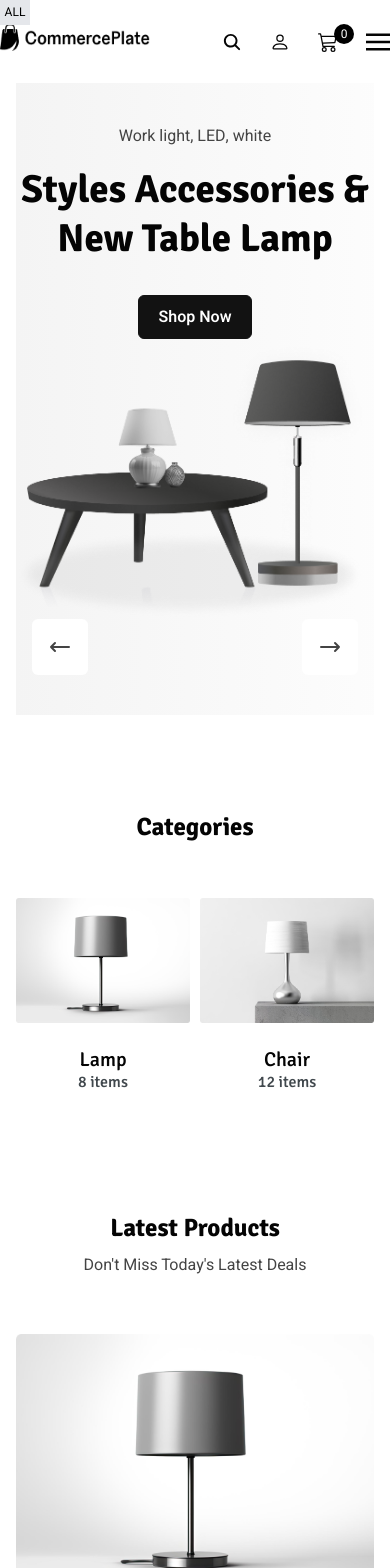
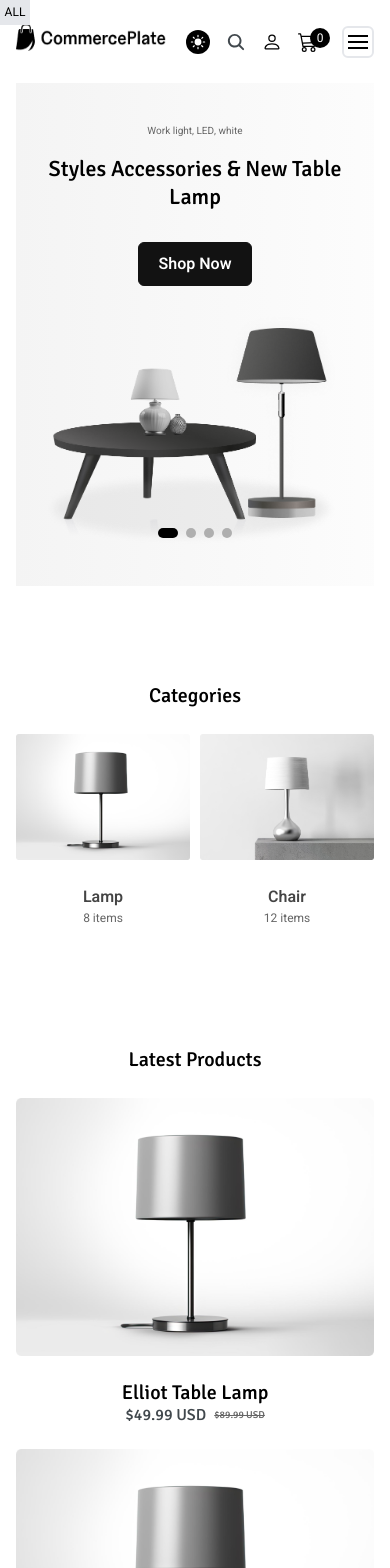
Before and after one commit to tfmurad/commerceplate, a Next.js app: page / in a window 390 px wide. Shown: the top 1568 px of the page. Built offline with nearby package versions, Linux system fonts and the light colour scheme; what tailwind-bootstrap-grid would draw is missing.

Commit message:
header and bannder modified

```diff
--- a/src/app/page.tsx
+++ b/src/app/page.tsx
@@ -1,6 +1,7 @@
 /* eslint-disable react/no-unescaped-entities */
 import CategoriesSlider from "@/components/CategoriesSlider";
 import HeroSlider from "@/components/HeroSlider";
+import SectionTitle from "@/components/SectionTitle";
 import ImageFallback from "@/helpers/ImageFallback";
 import { getListPage } from "@/lib/contentParser";
 import CallToAction from "@/partials/CallToAction";
@@ -60,7 +61,7 @@ const Home = () => {
       <SeoMeta />
       <section>
         <div className="container">
-          <div className="bg-gradient relative py-10">
+          <div className="bg-gradient py-10">
             <HeroSlider content={banner} />
           </div>
         </div>
@@ -69,16 +70,15 @@ const Home = () => {
       {/* category section  */}
       <section className="section">
         <div className="container">
-          <h3 className="text-center mb-14">Categories</h3>
+          <SectionTitle title="Categories" />
           <CategoriesSlider categories={categories} />
         </div>
       </section>
 
       {/* Latest Products section  */}
       <section>
-        <div className="container-sm text-center">
-          <h3 className="mb-2">Latest Products</h3>
-          <p className="text-5 mb-14">Don't Miss Today's Latest Deals</p>
+        <div className="container-sm">
+          <SectionTitle title="Latest Products" subtitle="Don't Miss Today's Latest Deals" />
 
           <div className="row mb-6">
             {Array.from({ length: 8 }).map((_, index) => (
@@ -95,14 +95,14 @@ const Home = () => {
                 />
                 <div className="p-6 text-center">
                   <h5>Elliot Table Lamp</h5>
-                  <div className="flex justify-center gap-2">
+                  <div className="flex justify-center items-center gap-2">
                     <h6 className="text-light">$49.99 USD</h6>
-                    <h6 className="text-light line-through">$89.99 USD</h6>
+                    <h6 className="text-lunar line-through text-xxs md:text-base">$89.99 USD</h6>
                   </div>
                 </div>
               </div>
             ))}
-          </div>
+            S</div>
 
           <div className="mx-auto">
             <Link className="btn btn-primary" href={""}>
--- a/src/config/theme.json
+++ b/src/config/theme.json
@@ -6,13 +6,14 @@
         "body": "#fff",
         "border": "#eaeaea",
         "theme_light": "#f2f2f2",
-        "theme_dark": ""
+        "theme_dark": "#000",
+        "swiper_bullet": "#AFAFAF"
       },
       "text_color": {
-        "default": "#444444",
-        "dark": "#040404",
+        "default": "#444",
+        "dark": "#000",
         "light": "#41484D",
-        "lunar": "#666666"
+        "lunar": "#666"
       }
     },
     "darkmode": {
@@ -21,12 +22,14 @@
         "body": "#1c1c1c",
         "border": "#3E3E3E",
         "theme_light": "#222222",
-        "theme_dark": ""
+        "theme_dark": "",
+        "swiper_bullet": "#AFAFAF"
       },
       "text_color": {
         "default": "#B4AFB6",
         "dark": "#fff",
-        "light": "#B4AFB6"
+        "light": "#B4AFB6",
+        "lunar": "#DDD"
       }
     }
   },
--- a/src/layouts/components/CategoriesSlider.tsx
+++ b/src/layouts/components/CategoriesSlider.tsx
@@ -12,11 +12,17 @@ import { Swiper, SwiperSlide } from "swiper/react";
 
 const CategoriesSlider = ({ categories }: { categories: any }) => {
 	const [_, setInit] = useState(false);
+	const [isHovered, setIsHovered] = useState(false);
 
 	const prevRef = useRef(null);
 	const nextRef = useRef(null);
 
 	return (
+		<div
+			className="relative"
+			onMouseEnter={() => setIsHovered(true)}
+			onMouseLeave={() => setIsHovered(false)}
+		>
 			<Swiper
 				modules={[Pagination, Navigation]}
 				// navigation={true}
@@ -40,6 +46,7 @@ const CategoriesSlider = ({ categories }: { categories: any }) => {
 				navigation={{
 					prevEl: prevRef.current,
 					nextEl: nextRef.current,
+					lockClass: 'lock'
 				}}
 				//trigger a re-render by updating the state on swiper initialization
 				onInit={() => setInit(true)}
@@ -57,18 +64,22 @@ const CategoriesSlider = ({ categories }: { categories: any }) => {
 								alt="category image"
 							/>
 							<div className="p-6">
-							<h5>{item.name}</h5>
-							<h6 className="text-light">{item.itemCount} items</h6>
+								<p className='md:text-[32px] font-bold'>{item.name}</p>
+								<p className="text-lunar text-xs font-medium md:text-2xl">{item.itemCount} items</p>
 							</div>
 						</div>
 					</SwiperSlide>
 				))}
 
-			<div className='hidden md:flex justify-between w-full absolute top-[33%] z-10 px-4'>
+				<div
+					className={`hidden md:flex justify-between w-full absolute top-[33%] z-10 px-4 text-dark ${isHovered ? 'opacity-100 transition-opacity duration-300 ease-in-out' : 'opacity-0 transition-opacity duration-300 ease-in-out'
+						}`}
+				>
 					<div ref={prevRef} className="p-2 lg:p-4 rounded-md bg-body cursor-pointer"><HiOutlineArrowNarrowLeft size={24} /></div>
 					<div ref={nextRef} className="p-2 lg:p-4 rounded-md bg-body cursor-pointer"><HiOutlineArrowNarrowRight size={24} /></div>
 				</div>
 			</Swiper>
+		</div>
 	)
 }
 
--- a/src/layouts/components/HeroSlider.tsx
+++ b/src/layouts/components/HeroSlider.tsx
@@ -2,56 +2,63 @@
 import ImageFallback from "@/helpers/ImageFallback";
 import { markdownify } from "@/lib/utils/textConverter";
 import Link from "next/link";
-import { useRef, useState } from "react";
-import { HiOutlineArrowNarrowLeft, HiOutlineArrowNarrowRight } from "react-icons/hi";
 // Import Swiper styles
-import "swiper/css";
-import "swiper/css/navigation";
-import "swiper/css/pagination";
-import { Navigation, Pagination } from "swiper/modules";
+import 'swiper/css';
+import 'swiper/css/pagination';
+// import required modules
+import { Pagination } from 'swiper/modules';
 import { Swiper, SwiperSlide } from "swiper/react";
 
 const HeroSlider = ({ content }: { content: any }) => {
   //Add a state that will trigger a re-render later
-  const [_, setInit] = useState(false);
+  // const [_, setInit] = useState(false);
 
-  const prevRef = useRef(null);
-  const nextRef = useRef(null);
+  // const prevRef = useRef(null);
+  // const nextRef = useRef(null);
+
+  // const pagination = {
+  //   clickable: true,
+  // };
 
   return (
     <>
       <Swiper
-        modules={[Pagination, Navigation]}
-        //assign the refs to the swiper navigation buttons
-        navigation={{
-          prevEl: prevRef.current,
-          nextEl: nextRef.current,
-        }}
-        //trigger a re-render by updating the state on swiper initialization
-        onInit={() => setInit(true)}
+        // modules={[Pagination, Navigation]}
+        // //assign the refs to the swiper navigation buttons
+        // pagination={true}
+        // navigation={{
+        //   prevEl: prevRef.current,
+        //   nextEl: nextRef.current,
+        // }}
+        // //trigger a re-render by updating the state on swiper initialization
+        // onInit={() => setInit(true)}
+        pagination={{ clickable: true, bulletClass: 'banner-pagination-bullet', bulletActiveClass: 'banner-pagination-bullet-active' }}
+        modules={[Pagination]}
       >
         {content.map((item: any, index: number) => (
           <SwiperSlide key={index}>
-            <div className="row items-center md:px-[100px]">
+            <div className="row items-center px-7 lg:px-[100px]">
               <div className="sm:col-12 md:col-6">
                 <div className="text-center">
-                  <p
-                    className="mb-4"
-                    dangerouslySetInnerHTML={markdownify(item.content ?? "")}
-                  />
+                  {
+                    item?.content && <p
+                      className="mb-4 text-lunar dark:text-darkmode-lunar font-medium text-xxs md:text-xl"
+                      dangerouslySetInnerHTML={markdownify(item.content)}
+                    />
+                  }
                   <h1
-                    className="mb-8"
+                    className="mb-8 text-[22px] lg:text-[56px]"
                     dangerouslySetInnerHTML={markdownify(item.title)}
                   />
                   {item.button!.enable && (
-                    <Link className="btn btn-primary" href={item.button!.link}>
+                    <Link className="btn lg:btn-lg btn-primary" href={item.button!.link}>
                       {item.button!.label}
                     </Link>
                   )}
                 </div>
               </div>
 
-              <div className="sm:col-12 md:col-6">
+              <div className="sm:col-12 md:col-6 mt-6 md:mt-0">
                 {item.image && (
                   <ImageFallback
                     src={item.image}
@@ -67,10 +74,10 @@ const HeroSlider = ({ content }: { content: any }) => {
           </SwiperSlide>
         ))}
 
-        <div className="flex justify-between lg:justify-normal gap-4 mx-4">
+        {/* <div className="flex justify-between lg:justify-normal gap-4 mx-4 text-dark">
           <div ref={prevRef} className="p-4 rounded-md bg-body cursor-pointer"><HiOutlineArrowNarrowLeft size={24} /></div>
           <div ref={nextRef} className="p-4 rounded-md bg-body cursor-pointer"><HiOutlineArrowNarrowRight size={24} /></div>
-        </div>
+        </div> */}
       </Swiper>
     </>
   );
--- /dev/null
+++ b/src/layouts/components/SectionTitle.tsx
@@ -0,0 +1,11 @@
+
+const SectionTitle = ({ title, subtitle }: { title: string, subtitle?: string }) => {
+	return (
+		<div className="text-center">
+			<h3 className="mb-6 md:mb-3 text-xl md:text-5xl">{title}</h3>
+			<p className="hidden md:block text-xl mb-14">{subtitle}</p>
+		</div>
+	)
+}
+
+export default SectionTitle
--- a/src/layouts/partials/Footer.tsx
+++ b/src/layouts/partials/Footer.tsx
@@ -36,7 +36,7 @@ const Footer = () => {
         <div className="container flex flex-col md:flex-row justify-between items-center text-light dark:text-darkmode-light">
           <ul>
             {menu.footerCopyright.map((menu) => (
-              <li className="nav-link inline-block text-light" key={menu.name}>
+              <li className="nav-link inline-block text-text" key={menu.name}>
                 <Link href={menu.url}>{menu.name}</Link>
               </li>
             ))}
--- a/src/layouts/partials/Header.tsx
+++ b/src/layouts/partials/Header.tsx
@@ -1,15 +1,14 @@
 "use client";
 
 import Logo from "@/components/Logo";
+import ThemeSwitcher from "@/components/ThemeSwitcher";
 import config from "@/config/config.json";
 import menu from "@/config/menu.json";
-import ImageFallback from "@/helpers/ImageFallback";
 import Link from "next/link";
 import { usePathname } from "next/navigation";
 import React, { useEffect, useState } from "react";
 import { BsCart3, BsPerson } from "react-icons/bs/index.js";
 import { IoSearch } from "react-icons/io5/index.js";
-import flag from "/public/images/flag.png";
 
 //  child navigation link interface
 export interface IChildNavigationLink {
@@ -38,6 +37,7 @@ const Header = () => {
     window.scroll(0, 0);
   }, [pathname]);
 
+  // shadow on scroll down
   useEffect(() => {
     const handleScroll = () => {
       if (window.scrollY > 0) {
@@ -55,10 +55,10 @@ const Header = () => {
 
   return (
     <header
-      className={`header z-30 ${settings.sticky_header && "sticky top-0"} ${navbarShadow ? "shadow-md" : "shadow-none"
+      className={`header z-30 ${settings.sticky_header && "sticky top-0"} ${navbarShadow ? "shadow-sm" : "shadow-none"
         }`}
     >
-      <nav className="navbar nav-container">
+      <nav className="navbar container">
         {/* logo */}
         <div className="order-0">
           <Logo />
@@ -68,11 +68,11 @@ const Header = () => {
         <input id="nav-toggle" type="checkbox" className="hidden" />
         <label
           htmlFor="nav-toggle"
-          className="order-3 cursor-pointer flex items-center lg:hidden text-dark dark:text-white lg:order-1"
+          className="order-3 cursor-pointer flex items-center lg:hidden text-dark dark:text-white lg:order-1 border-2 p-1 rounded-md"
         >
           <svg
             id="show-button"
-            className="h-6 fill-current block"
+            className="h-5 fill-current block"
             viewBox="0 0 20 20"
           >
             <title>Menu Open</title>
@@ -80,7 +80,7 @@ const Header = () => {
           </svg>
           <svg
             id="hide-button"
-            className="h-6 fill-current hidden"
+            className="h-5 fill-current hidden"
             viewBox="0 0 20 20"
           >
             <title>Menu Close</title>
@@ -92,6 +92,7 @@ const Header = () => {
         </label>
         {/* /navbar toggler */}
 
+        {/* header menu items */}
         <ul
           id="nav-menu"
           className="navbar-nav order-3 hidden w-full pb-6 lg:order-1 lg:flex lg:w-auto lg:space-x-2 lg:pb-0 xl:space-x-8"
@@ -155,11 +156,9 @@ const Header = () => {
             </li>
           )}
         </ul>
-        <div className="order-1 ml-auto mr-7 flex gap-7 items-center md:order-2 lg:ml-0">
-          <div className="hidden md:flex gap-1">
-            <ImageFallback src={flag} height={24} width={24} alt={'currency'} />
-            USD
-          </div>
+
+        <div className="order-1 ml-auto mr-6 md:mr-7 flex gap-4 md:gap-7 items-center md:order-2 lg:ml-0">
+          <ThemeSwitcher className="" />
 
           {settings.search && (
             <Link
@@ -167,7 +166,7 @@ const Header = () => {
               href="/search"
               aria-label="search"
             >
-              <IoSearch />
+              <IoSearch size={20} />
             </Link>
           )}
 
@@ -187,7 +186,7 @@ const Header = () => {
               href="/cart"
               aria-label="cart"
             >
-              <span className="bg-black text-white text-xs rounded-full p-1 absolute -top-2 -right-4 w-5 h-5 flex items-center justify-center">
+              <span className="bg-black text-white dark:bg-white dark:text-black text-xs rounded-full p-1 absolute -top-1 md:-top-2 -right-3 md:-right-4 w-5 h-5 flex items-center justify-center">
                 0
               </span>
               <BsCart3 />
--- a/src/styles/base.scss
+++ b/src/styles/base.scss
@@ -12,7 +12,7 @@ h3,
 h4,
 h5,
 h6 {
-  @apply font-secondary font-bold leading-tight text-dark dark:text-darkmode-dark;
+  @apply font-secondary leading-tight text-dark dark:text-darkmode-dark;
 }
 
 h1,
--- a/src/styles/buttons.scss
+++ b/src/styles/buttons.scss
@@ -1,5 +1,9 @@
 .btn {
   @apply inline-block rounded border border-transparent px-5 py-2 font-semibold capitalize transition;
+}
+
+.btn-lg {
+  @apply rounded-md px-12 py-4 text-xl;
 }
 
 .btn-sm {
--- a/src/styles/components.scss
+++ b/src/styles/components.scss
@@ -16,7 +16,7 @@
 
 // form style
 .form-input {
-  @apply rounded-tl-md rounded-bl-md border-transparent bg-body md:px-6 py-4 text-dark placeholder:text-light focus:border-primary focus:ring-transparent dark:border-darkmode-border dark:bg-darkmode-theme-light dark:text-darkmode-light;
+  @apply rounded-tl-md rounded-bl-md border-transparent bg-body md:px-6 py-4 text-dark placeholder:text-text focus:border-primary focus:ring-transparent dark:border-darkmode-border dark:bg-darkmode-theme-light dark:text-darkmode-light;
 }
 
 .form-label {
@@ -80,13 +80,14 @@
 // swiper pagination
 .swiper-pagination {
   @apply mt-9 flex items-center justify-center space-x-2 text-center;
-  &-bullet {
-    @apply h-2.5 w-2.5 rounded-full bg-theme-light opacity-100 dark:bg-darkmode-theme-light;
+}
 
-    &-active {
-      @apply h-4 w-4 bg-primary dark:bg-darkmode-primary;
-    }
-  }
+.banner-pagination-bullet {
+  @apply cursor-pointer h-2.5 w-2.5 rounded-full bg-swiper-bullet opacity-100 dark:bg-swiper-bullet;
+}
+
+.banner-pagination-bullet-active {
+  @apply h-2.5 w-5 bg-theme-dark dark:bg-darkmode-primary duration-200;
 }
 
 // tab
--- a/src/styles/navigation.scss
+++ b/src/styles/navigation.scss
@@ -32,15 +32,15 @@ input#nav-toggle:checked ~ #nav-menu {
 }
 
 // .nav-item {
-//   @apply mx-3;
+//   @apply text-light;
 // }
 
 .nav-link {
-  @apply block p-3 font-semibold transition hover:text-primary dark:text-darkmode-light lg:px-2 lg:py-3;
+  @apply block p-3 font-medium transition text-light hover:text-dark dark:text-darkmode-text dark:hover:text-darkmode-primary lg:px-2 lg:py-3;
 }
 
 .nav-active {
-  @apply text-primary dark:text-darkmode-dark;
+  @apply text-dark dark:text-darkmode-dark;
 }
 
 .nav-dropdown {
@@ -56,7 +56,7 @@ input#nav-toggle:checked ~ #nav-menu {
 }
 
 .nav-dropdown-link {
-  @apply block py-1 font-semibold text-light transition hover:text-primary dark:text-darkmode-text dark:hover:text-darkmode-primary;
+  @apply block py-1 font-medium text-light transition hover:text-dark dark:text-darkmode-text dark:hover:text-darkmode-primary;
 }
 
 //theme-switcher
@@ -84,7 +84,7 @@ input#nav-toggle:checked ~ #nav-menu {
 
 // search style
 .search-icon {
-  @apply cursor-pointer text-xl text-dark hover:text-primary dark:text-darkmode-light;
+  @apply cursor-pointer transition text-light hover:text-dark dark:text-darkmode-text dark:hover:text-darkmode-primary;
 }
 
 .search-modal {
--- a/tailwind.config.js
+++ b/tailwind.config.js
@@ -55,16 +55,19 @@ module.exports = {
         border: theme.colors.default.theme_color.border,
         "theme-light": theme.colors.default.theme_color.theme_light,
         "theme-dark": theme.colors.default.theme_color.theme_dark,
+        "swiper-bullet": theme.colors.default.theme_color.swiper_bullet,
         darkmode: {
           text: theme.colors.darkmode.text_color.default,
           light: theme.colors.darkmode.text_color.light,
           dark: theme.colors.darkmode.text_color.dark,
+          lunar: theme.colors.darkmode.text_color.lunar,
           primary: theme.colors.darkmode.theme_color.primary,
           secondary: theme.colors.darkmode.theme_color.secondary,
           body: theme.colors.darkmode.theme_color.body,
           border: theme.colors.darkmode.theme_color.border,
           "theme-light": theme.colors.darkmode.theme_color.theme_light,
           "theme-dark": theme.colors.darkmode.theme_color.theme_dark,
+          "swiper-bullet": theme.colors.darkmode.theme_color.swiper_bullet,
         },
       },
       fontSize: {
@@ -78,6 +81,7 @@ module.exports = {
         h4: h4 + "rem",
         h5: h5 + "rem",
         h6: h6 + "rem",
+        xxs: "10px",
       },
       fontFamily: {
         primary: [fontPrimary, fontPrimaryType],
```
Also changed, not shown: public/images/logo-darkmode.png. Lines whose indentation alone changed are shown as unchanged.
